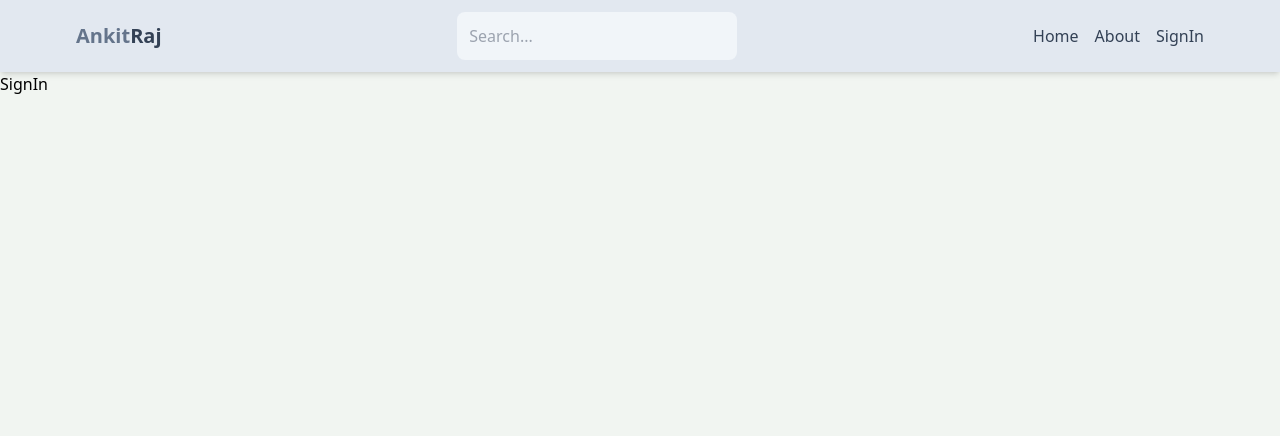
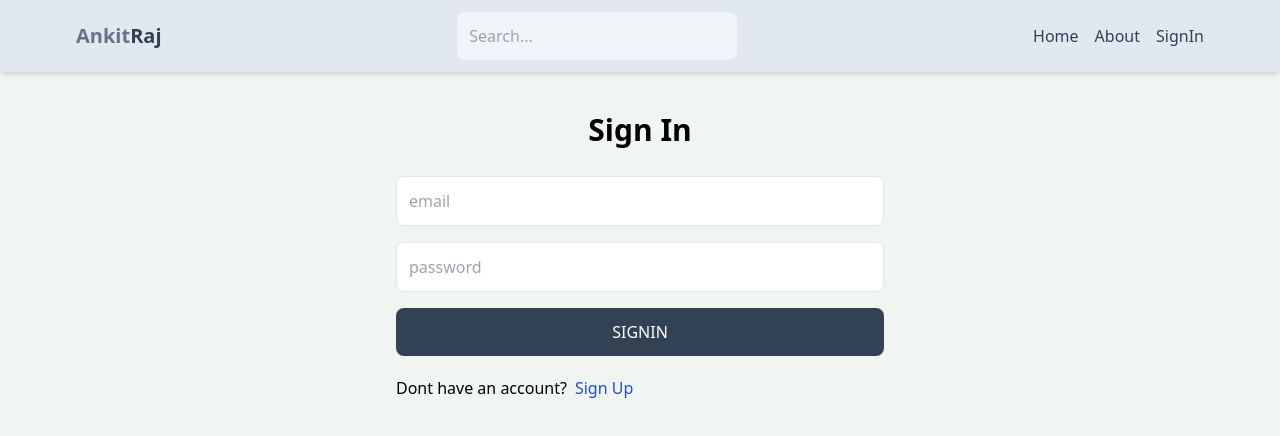
Before and after one commit to Abalankit2003/real-estate-marketplace, a React (Vite) app in the folder client/: page /sign-in in a window 1280 px wide. Shown: the top 436 px of the page. Built offline with nearby package versions, Linux system fonts and the light colour scheme.

Commit message:
complete signin page

```diff
--- a/client/src/pages/SignIn.jsx
+++ b/client/src/pages/SignIn.jsx
@@ -1,7 +1,82 @@
-import React from 'react'
+import React from 'react';
+import {useState} from 'react';
+import {Link, useNavigate} from 'react-router-dom';
 
 export default function SignIn() {
-  return (
-    <div>SignIn</div>
-  )
+   const [formData, setFormData] = useState({});
+   const [error, setError] = useState(null);
+   const [loading, setLoading] = useState(false);
+
+   const navigate = useNavigate();
+
+   const handleChange = (e) => {
+     setFormData({
+       ...formData,
+       [e.target.id]: e.target.value,
+     });
+   };
+
+   const handleSubmit = async (e) => {
+     e.preventDefault();
+     setError(null);
+     setLoading(true);
+
+     try {
+       const res = await fetch("api/auth/signin", {
+         method: "POST",
+         headers: {
+           "Content-Type": "application/json",
+         },
+         body: JSON.stringify(formData),
+       });
+       const data = await res.json();
+       if (data.success == false) {
+         setError(data.message);
+         setLoading(false);
+         return;
+       }
+       setLoading(false);
+       navigate("/");
+     } catch (error) {
+       setLoading(false);
+       setError(error.message);
+       // console.log(error);
+       // console.log(JSON.stringify(formData));
+     }
+   };
+   return (
+     <div className="p-3 max-w-lg mx-auto">
+       <h1 className="text-3xl text-center font-semibold my-7">Sign In</h1>
+       <form onSubmit={handleSubmit} className="flex flex-col gap-4">
+         <input
+           type="email"
+           placeholder="email"
+           className="border p-3 rounded-lg"
+           id="email"
+           onChange={handleChange}
+         />
+         <input
+           type="password"
+           placeholder="password"
+           className="border p-3 rounded-lg"
+           id="password"
+           onChange={handleChange}
+         />
+
+         <button
+           disabled={loading}
+           className="bg-slate-700 text-white p-3 rounded-lg uppercase hover:opacity-95 disabled:opacity-80"
+         >
+           {loading ? "loading..." : "signIn"}
+         </button>
+       </form>
+       <div className="flex gap-2 mt-5">
+         <p>Dont have an account?</p>
+         <Link to={"/sign-up"}>
+           <span className="text-blue-700">Sign Up</span>
+         </Link>
+       </div>
+       {error && <p className="text-red-500 mt-5">{error}</p>}
+     </div>
+   );
 }
--- a/client/src/pages/SignUp.jsx
+++ b/client/src/pages/SignUp.jsx
@@ -31,6 +31,8 @@
      const data = await res.json();
      if(data.success == false) {
       setError(data.message);
+      setLoading(false);
+      return;
      }
      setLoading(false);
      navigate("/sign-in");
```
